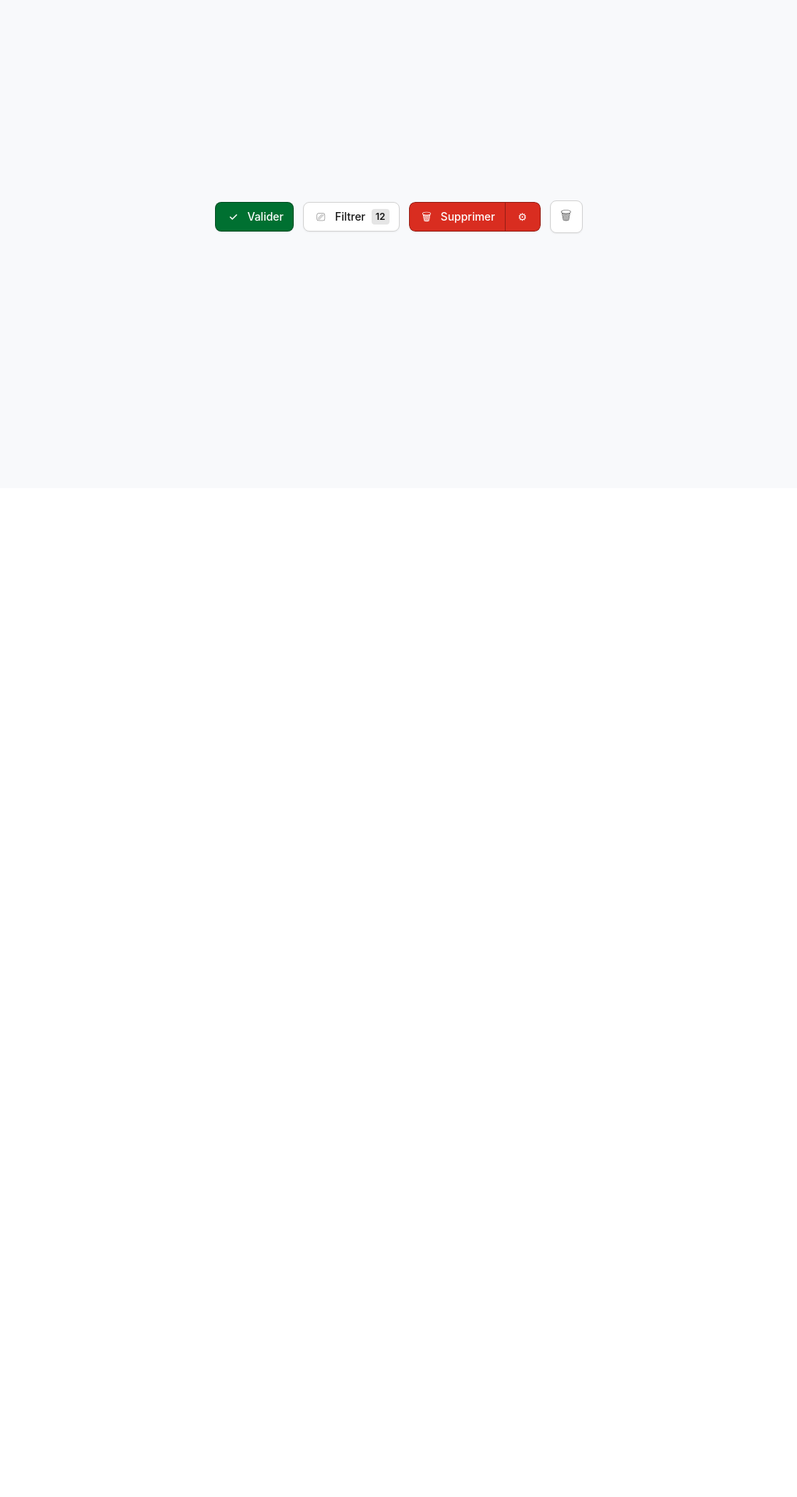
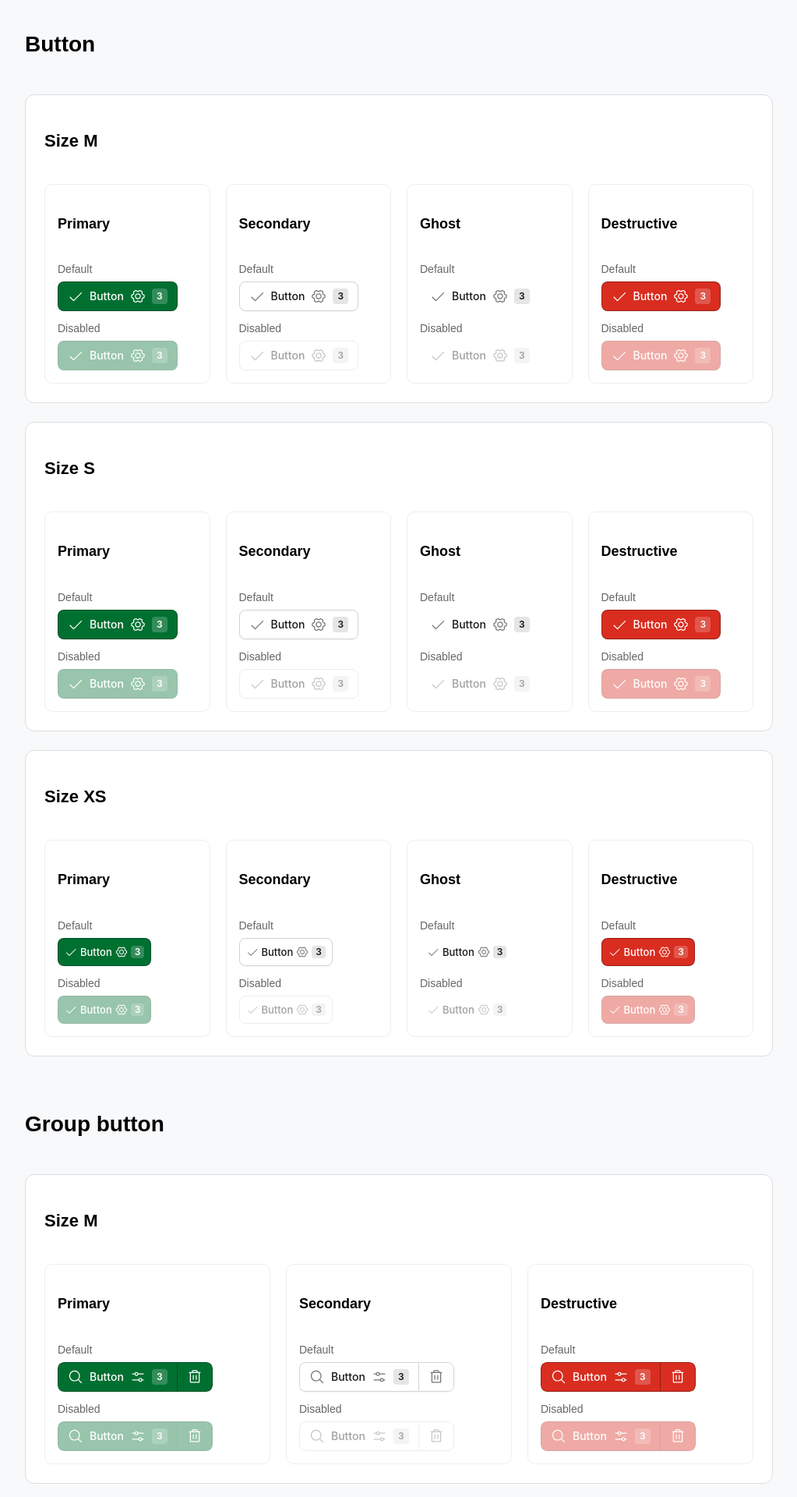
Before and after one commit to julienlisita/button-design-system, a React (Vite) app: page / in a window 1280 px wide. Shown: the part 200-2120 px from the top of the page at 78% size, without its empty margins (128-1151 px from the left). Before the commit the page ends 826 px from the top, so only its background shows below. Built offline with nearby package versions, Linux system fonts and the light colour scheme.

Commit message:
feat: create button showcase examples component

```diff
--- a/src/examples/ButtonExamples.scss
+++ b/src/examples/ButtonExamples.scss
@@ -3,6 +3,7 @@
 .button-examples {
   display: flex;
   flex-direction: column;
+  gap: 40px;
 }
 
 .button-examples__header {
@@ -13,20 +14,77 @@
   font-size: 32px;
 }
 
-.button-examples__block {
-  width: 100%;
-  max-width: 600px;
-  min-height: 600px;
-  margin: 0 auto;
+.button-examples__families {
   display: flex;
-  align-items: center;
-  justify-content: center;
+  flex-direction: column;
+  gap: 48px;
 }
 
-.button-examples__row {
+.button-examples__family {
+  display: flex;
+  flex-direction: column;
+  gap: 24px;
+}
+
+.button-examples__family-title {
+  font-size: 28px;
+}
+
+.button-examples__size-block {
+  display: flex;
+  flex-direction: column;
+  gap: 20px;
+  padding: 24px;
+  background-color: #fff;
+  border: 1px solid #ddd;
+  border-radius: 12px;
+}
+
+.button-examples__size-title {
+  font-size: 22px;
+}
+
+.button-examples__variants {
   display: flex;
   flex-wrap: wrap;
-  justify-content: center;
-  align-items: center;
-  gap: 12px;
+  gap: 20px;
+  align-items: stretch;
 }
+
+.button-examples__variant-column {
+  display: flex;
+  flex-direction: column;
+  gap: 16px;
+  padding: 16px;
+  border: 1px solid #eee;
+  border-radius: 10px;
+  align-items: flex-start;
+  flex: 1 1 180px;
+  min-width: 180px;
+  max-width: 100%;
+  box-sizing: border-box;
+}
+
+.button-examples__variant-title {
+  font-size: 18px;
+}
+
+.button-examples__states {
+  display: flex;
+  flex-direction: column;
+  gap: 14px;
+  align-items: flex-start;
+}
+
+.button-examples__state {
+  display: flex;
+  flex-direction: column;
+  gap: 8px;
+  align-items: flex-start;
+}
+
+.button-examples__state-label {
+  font-size: 14px;
+  color: #666;
+  text-transform: capitalize;
+}
--- a/src/examples/ButtonExamples.tsx
+++ b/src/examples/ButtonExamples.tsx
@@ -4,43 +4,185 @@ import Button from '../components/Button/Button'
 import GroupButton from '../components/Button/GroupButton'
 import IconButton from '../components/Button/IconButton'
 import './ButtonExamples.scss'
+import PlaceholderIcon from '../components/icons/PlaceholderIcon'
+import CheckIcon from '../components/icons/CheckIcon'
+import GearSixIcon from '../components/icons/GearSixIcon'
+import MagnifyingGlassIcon from '../components/icons/MagnifyingGlassIcon'
+import SlidersHorizontalIcon from '../components/icons/SlidersHorizontalIcon'
+import TrashIcon from '../components/icons/TrashIcon'
+
+const sizes = ['M', 'S', 'XS'] as const
+
+const states = ['default', 'disabled'] as const
+
+const textVariants = [
+  { label: 'Primary', value: 'primary' as const },
+  { label: 'Secondary', value: 'secondary' as const },
+  { label: 'Ghost', value: 'ghost' as const },
+  { label: 'Destructive', value: 'destructive' as const },
+]
+
+const groupVariants = [
+  { label: 'Primary', value: 'primary' as const },
+  { label: 'Secondary', value: 'secondary' as const },
+  { label: 'Destructive', value: 'destructive' as const },
+]
+
+const iconVariants = [
+  { label: 'Primary', value: 'primary' as const },
+  { label: 'Secondary', value: 'secondary' as const },
+  { label: 'Alpha light', value: 'alphaLight' as const },
+  { label: 'Alpha dark', value: 'alphaDark' as const },
+]
 
 function ButtonExamples() {
   return (
     <section className="button-examples">
       <header className="button-examples__header">
-        <h1 className="button-examples__title">Exemple de boutons</h1>
+        <h1 className="button-examples__title">Button components</h1>
       </header>
-      <div className="button-examples__block">
-        <div className="button-examples__row">
-          <Button
-            variant="primary"
-            leadingIcon={<span aria-hidden="true">✓</span>}
+
+      <div className="button-examples__families">
+        <section className="button-examples__family">
+          <h2 className="button-examples__family-title">Button</h2>
+
+          {sizes.map((size) => (
+            <div
+              key={`button-${size}`}
+              className="button-examples__size-block"
             >
-            Valider
-          </Button>
+              <h3 className="button-examples__size-title">Size {size}</h3>
+
+              <div className="button-examples__variants">
+                {textVariants.map((variant) => (
+                  <div
+                    key={`button-${size}-${variant.value}`}
+                    className="button-examples__variant-column"
+                  >
+                    <h4 className="button-examples__variant-title">
+                      {variant.label}
+                    </h4>
+
+                    <div className="button-examples__states">
+                      {states.map((state) => (
+                        <div
+                          key={`button-${size}-${variant.value}-${state}`}
+                          className="button-examples__state"
+                        >
+                          <span className="button-examples__state-label">
+                            {state}
+                          </span>
 
                           <Button
-            variant="secondary"
-            leadingIcon={<span aria-hidden="true">⎚</span>}
-            badge={12}
+                            variant={variant.value}
+                            size={size}
+                            disabled={state === 'disabled'}
+                            leadingIcon={<CheckIcon />}
+                            trailingIcon={<GearSixIcon />}
+                            badge={3}
                           >
-            Filtrer
+                            Button
                           </Button>
+                        </div>
+                      ))}
+                    </div>
+                  </div>
+                ))}
+              </div>
+            </div>
+          ))}
+        </section>
+
+        <section className="button-examples__family">
+          <h2 className="button-examples__family-title">Group button</h2>
+
+          {sizes.map((size) => (
+            <div
+              key={`group-button-${size}`}
+              className="button-examples__size-block"
+            >
+              <h3 className="button-examples__size-title">Size {size}</h3>
+
+              <div className="button-examples__variants">
+                {groupVariants.map((variant) => (
+                  <div
+                    key={`group-button-${size}-${variant.value}`}
+                    className="button-examples__variant-column"
+                  >
+                    <h4 className="button-examples__variant-title">
+                      {variant.label}
+                    </h4>
+
+                    <div className="button-examples__states">
+                      {states.map((state) => (
+                        <div
+                          key={`group-button-${size}-${variant.value}-${state}`}
+                          className="button-examples__state"
+                        >
+                          <span className="button-examples__state-label">
+                            {state}
+                          </span>
 
                           <GroupButton
-            variant="destructive"
-            leadingIcon={<span aria-hidden="true">🗑</span>}
-            addonIcon={<span aria-hidden="true">⚙</span>}
+                            variant={variant.value}
+                            size={size}
+                            disabled={state === 'disabled'}
+                            leadingIcon={<MagnifyingGlassIcon />}
+                            trailingIcon={<SlidersHorizontalIcon />}
+                            addonIcon={<TrashIcon />}
+                            badge={3}
                           >
-            Supprimer
+                            Button
                           </GroupButton>
+                        </div>
+                      ))}
+                    </div>
+                  </div>
+                ))}
+              </div>
+            </div>
+          ))}
+        </section>
+
+        <section className="button-examples__family">
+          <h2 className="button-examples__family-title">Icon button</h2>
+
+          <div className="button-examples__size-block">
+            <h3 className="button-examples__size-title">Unique size</h3>
+
+            <div className="button-examples__variants">
+              {iconVariants.map((variant) => (
+                <div
+                  key={`icon-button-${variant.value}`}
+                  className="button-examples__variant-column"
+                >
+                  <h4 className="button-examples__variant-title">
+                    {variant.label}
+                  </h4>
+
+                  <div className="button-examples__states">
+                    {states.map((state) => (
+                      <div
+                        key={`icon-button-${variant.value}-${state}`}
+                        className="button-examples__state"
+                      >
+                        <span className="button-examples__state-label">
+                          {state}
+                        </span>
 
                         <IconButton
-            variant="secondary"
-            icon={<span aria-hidden="true">🗑</span>}
+                          variant={variant.value}
+                          disabled={state === 'disabled'}
+                          icon={<PlaceholderIcon />}
                         />
                       </div>
+                    ))}
+                  </div>
+                </div>
+              ))}
+            </div>
+          </div>
+        </section>
       </div>
     </section>
   )
```
Lines whose indentation alone changed are shown as unchanged.
